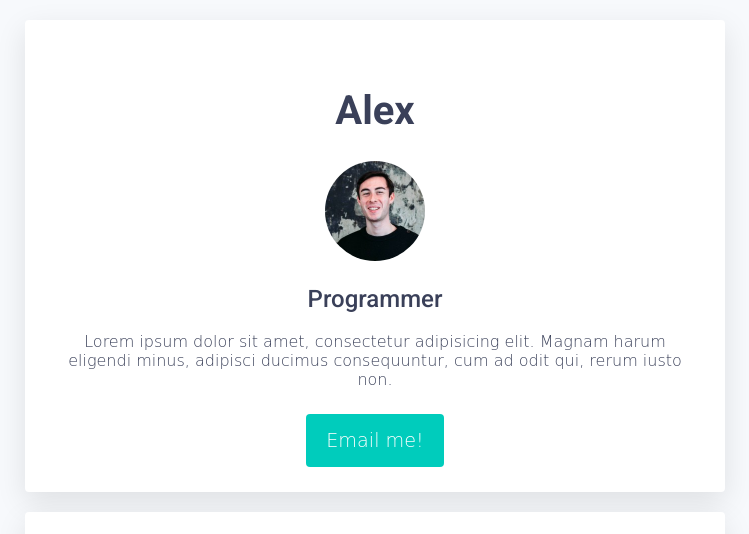
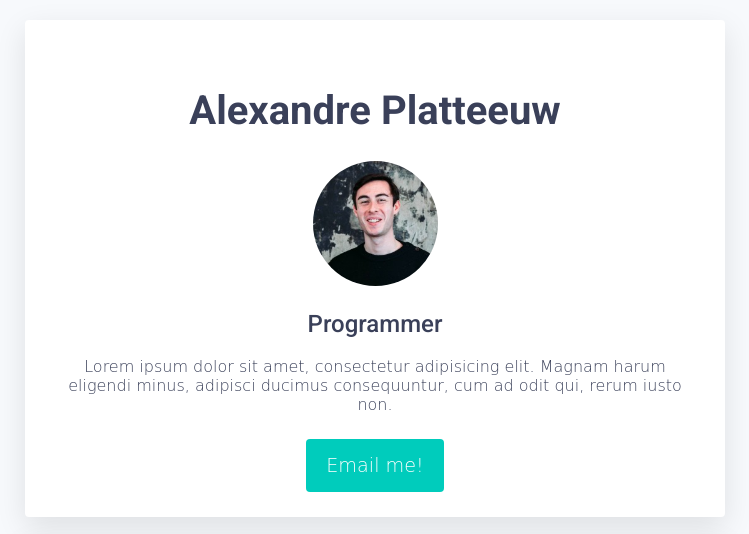
Before and after one commit to alexplatteeuw/profile, a plain HTML site: page index.html in a window 1280 px wide. Shown: the top 534 px of the page, without its empty margins (265-1014 px from the left). Drawn offline with Linux system fonts and the light colour scheme; a web font is replaced by a local one.

Commit message:
make my profile prettier

```diff
--- a/index.html
+++ b/index.html
@@ -11,8 +11,8 @@
 
 <div class="container">
   <div class="card" id="introduction">
-    <h1>Alex</h1>
-    <img src="images/alex.jpeg" class="img-circle" alt="Alex " width="100">
+    <h1>Alexandre Platteeuw</h1>
+    <img src="images/alex.jpeg" class="img-circle" alt="Alex " width="125">
     <h2>Programmer</h2>
       <p>
         Lorem ipsum dolor sit amet, consectetur adipisicing elit. Magnam harum eligendi minus, adipisci ducimus consequuntur, cum ad odit qui, rerum iusto non.
```
